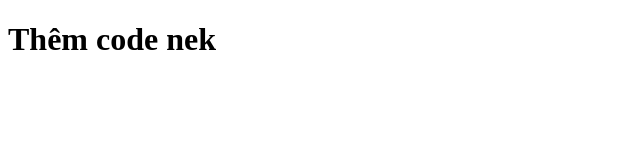
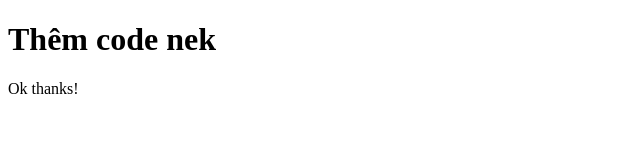
Before and after one commit to BloodHyriu/Demo, a plain HTML site: page index.html in a window 1280 px wide. Shown: the full height of the page, 0-640 px from the left. Drawn offline with Linux system fonts and the light colour scheme.

Commit message:
Adding code

```diff
--- a/index.html
+++ b/index.html
@@ -8,5 +8,6 @@
 </head>
 <body>
     <h1>Thêm code nek </h1>
+    <p>Ok thanks!</p>
 </body>
 </html>
```
